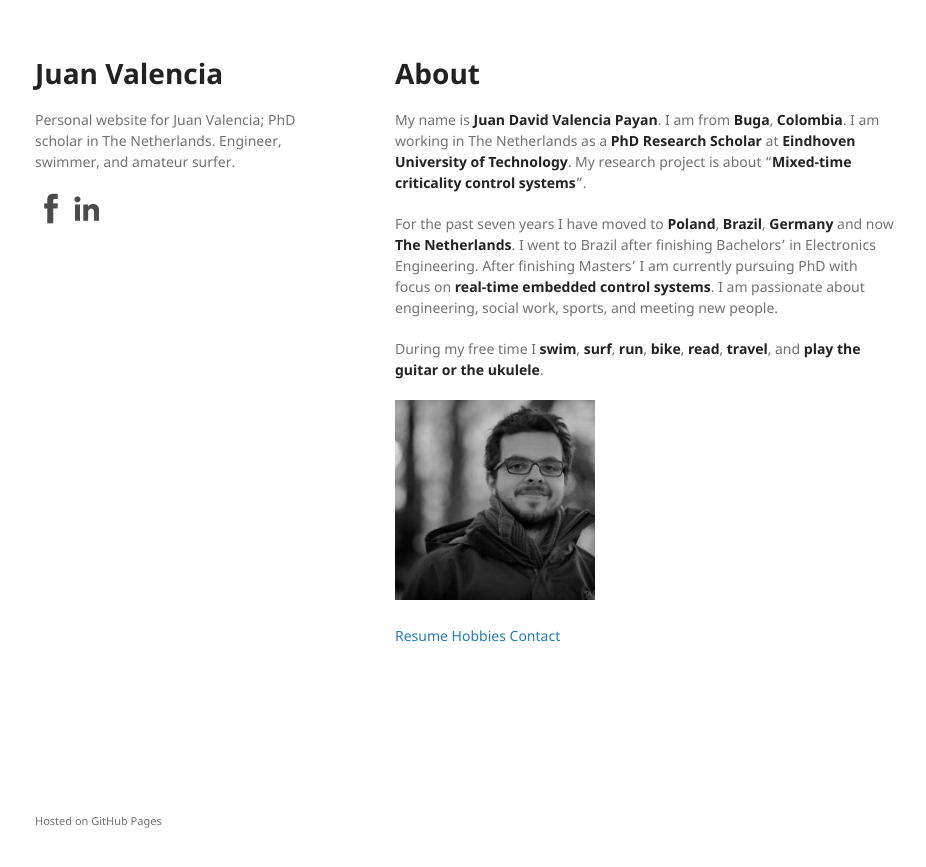
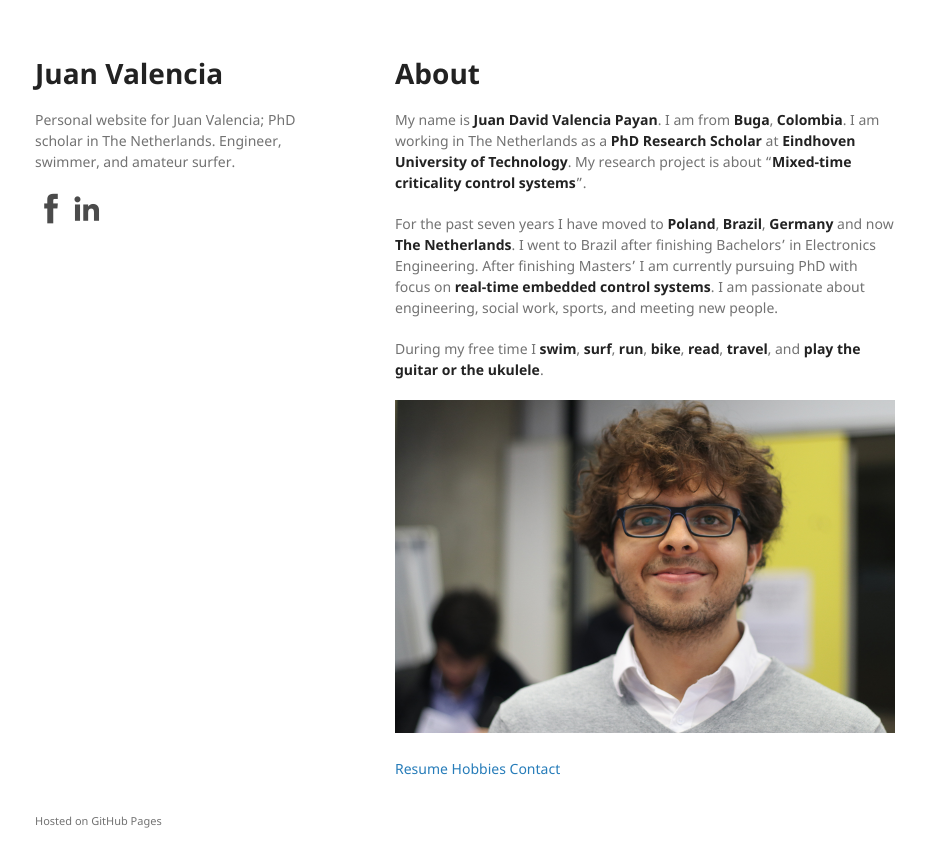
Before and after one commit to juanvalen15/juanvalen15.github.io, a Jekyll site: the page built from index.md, in a window 1280 px wide. Shown: the top 867 px of the page, without its empty margins (175-1101 px from the left). Built offline with Jekyll 4.4.1, drawn with Linux system fonts in a browser that asks for light colours; our own code applies the rules of GitHub Pages for plain Markdown files.

Commit message:
updated picture

```diff
--- a/index.md
+++ b/index.md
@@ -10,7 +10,7 @@ For the past seven years I have moved to **Poland**, **Brazil**, **Germany** and
 
 During my free time I **swim**, **surf**, **run**, **bike**, **read**, **travel**, and **play the guitar or the ukulele**.
 
-![](juan.png)
+![](cv1_0P5x.jpg)
 
 
 [Resume](resume)
```
Also changed, not shown: cv1_0P5x.jpg (added), 2 other files.
